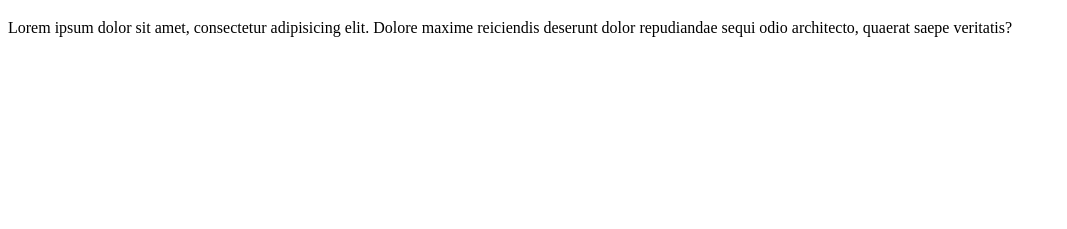
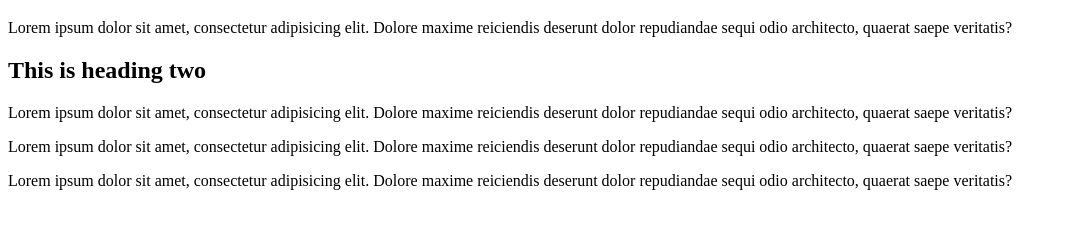
Before and after one commit to ismailiOA/hello, a plain HTML site: page index.html in a window 1280 px wide. Shown: the part 61-290 px from the top of the page, without its empty margins (0-1067 px from the left). Drawn offline with Linux system fonts and the light colour scheme.

Commit message:
Update index.html

```diff
--- a/index.html
+++ b/index.html
@@ -8,5 +8,10 @@
 <body>
   <h1>Hello, World</h1>
   <p>Lorem ipsum dolor sit amet, consectetur adipisicing elit. Dolore maxime reiciendis deserunt dolor repudiandae sequi odio architecto, quaerat saepe veritatis?</p>
+<!--   h2 -->
+  <h2>This is heading two</h2>
+  <p>Lorem ipsum dolor sit amet, consectetur adipisicing elit. Dolore maxime reiciendis deserunt dolor repudiandae sequi odio architecto, quaerat saepe veritatis?</p>
+  <p>Lorem ipsum dolor sit amet, consectetur adipisicing elit. Dolore maxime reiciendis deserunt dolor repudiandae sequi odio architecto, quaerat saepe veritatis?</p>
+  <p>Lorem ipsum dolor sit amet, consectetur adipisicing elit. Dolore maxime reiciendis deserunt dolor repudiandae sequi odio architecto, quaerat saepe veritatis?</p>
 </body>
 </html>
```
